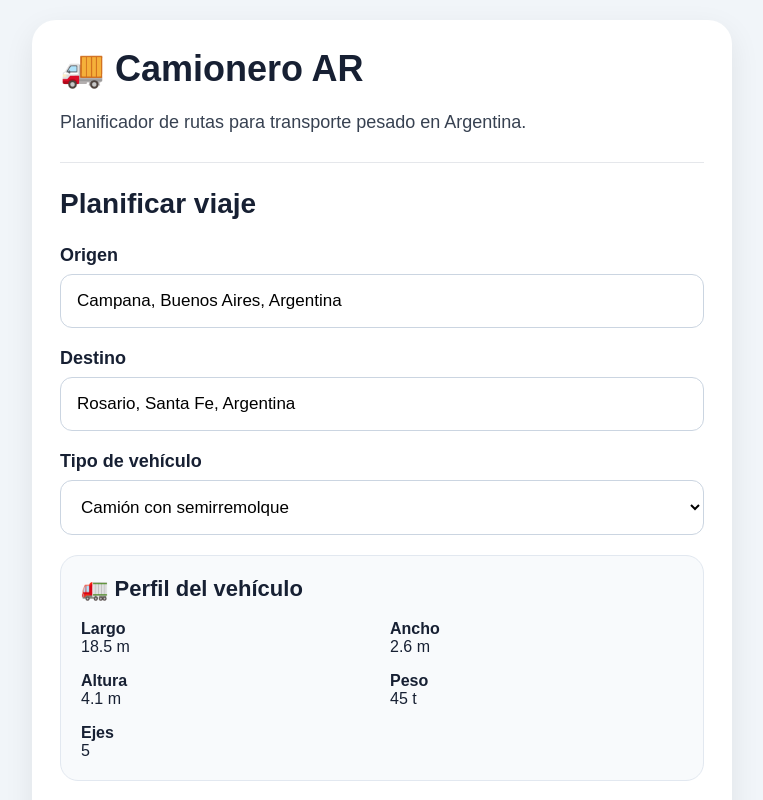
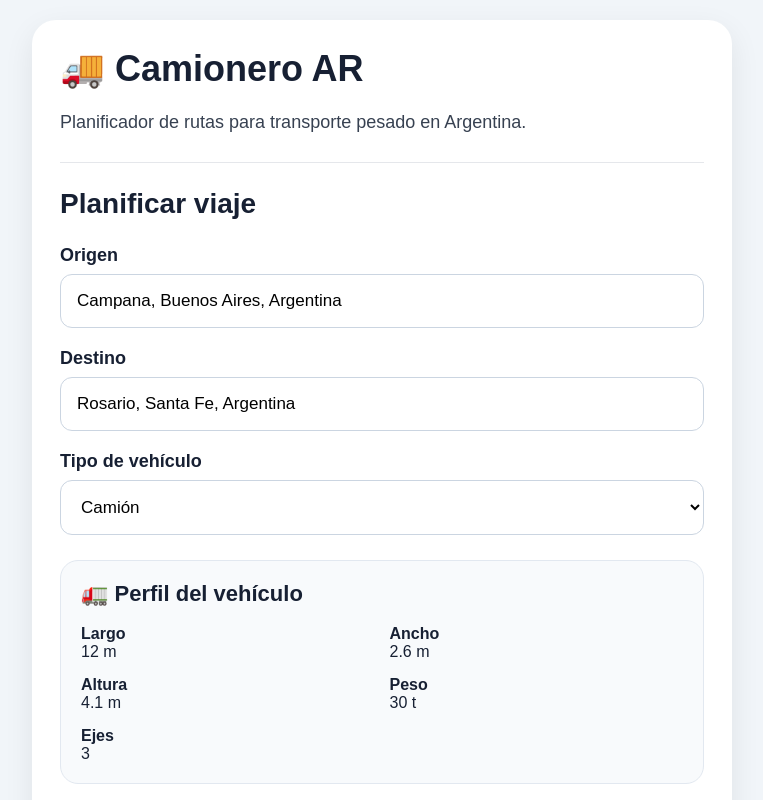
Before and after one commit to sergiogonzaa2250-spec/camionero-ar, a Next.js app: page / in a window 1280 px wide. Shown: the top 800 px of the page, without its empty margins (258-1021 px from the left). Built offline with nearby package versions, Linux system fonts and the light colour scheme.

Commit message:
Update page.tsx

```diff
--- a/app/page.tsx
+++ b/app/page.tsx
@@ -1,14 +1,6 @@
 "use client";
 
 import { useState } from "react";
-
-type ResultadoRuta = {
-  origen: string;
-  destino: string;
-  vehiculo: string;
-  distanciaKm: number;
-  duracionMinutos: number;
-};
 
 type Coordenadas = {
   lon: number;
@@ -23,6 +15,14 @@ type PerfilVehiculo = {
   ejes: string;
 };
 
+type ResultadoRuta = {
+  origen: string;
+  destino: string;
+  vehiculo: string;
+  distanciaKm: number;
+  duracionMinutos: number;
+};
+
 const perfiles: Record<string, PerfilVehiculo> = {
   Camión: {
     largo: "12 m",
@@ -33,7 +33,7 @@ const perfiles: Record<string, PerfilVehiculo> = {
   },
 
   "Camión con acoplado": {
-    largo: "20 m",
+    largo: "20.5 m",
     ancho: "2.6 m",
     altura: "4.1 m",
     peso: "45 t",
@@ -66,17 +66,14 @@ export default function CamioneroAR() {
     "Rosario, Santa Fe, Argentina"
   );
 
-  const [vehiculo, setVehiculo] = useState(
-    "Camión con semirremolque"
-  );
+  const [vehiculo, setVehiculo] = useState("Camión");
 
   const [resultado, setResultado] =
     useState<ResultadoRuta | null>(null);
 
   const [error, setError] = useState("");
+
   const [cargando, setCargando] = useState(false);
-
-  const perfil = perfiles[vehiculo];
 
   async function buscarLugar(lugar: string): Promise<Coordenadas> {
     const texto = lugar.trim();
@@ -94,14 +91,15 @@ export default function CamioneroAR() {
         new URLSearchParams({
           q: texto,
           limit: "1",
+          lang: "es",
         }).toString();
 
-      const respuestaPhoton = await fetch(photonUrl);
+      const respuesta = await fetch(photonUrl);
 
-      if (respuestaPhoton.ok) {
-        const datosPhoton = await respuestaPhoton.json();
+      if (respuesta.ok) {
+        const datos = await respuesta.json();
 
-        const feature = datosPhoton?.features?.[0];
+        const feature = datos?.features?.[0];
 
         const coordenadas =
           feature?.geometry?.coordinates;
@@ -120,7 +118,7 @@ export default function CamioneroAR() {
       }
     } catch {
       /*
-       * Si Photon falla, continuamos con el segundo servicio.
+       * Si Photon falla, seguimos con Nominatim.
        */
     }
 
@@ -138,15 +136,12 @@ export default function CamioneroAR() {
           "accept-language": "es",
         }).toString();
 
-      const respuestaNominatim =
-        await fetch(nominatimUrl);
+      const respuesta = await fetch(nominatimUrl);
 
-      if (respuestaNominatim.ok) {
-        const datosNominatim =
-          await respuestaNominatim.json();
+      if (respuesta.ok) {
+        const datos = await respuesta.json();
 
-        const lugarEncontrado =
-          datosNominatim?.[0];
+        const lugarEncontrado = datos?.[0];
 
         if (
           lugarEncontrado &&
@@ -161,12 +156,12 @@ export default function CamioneroAR() {
       }
     } catch {
       /*
-       * Continuamos hacia el error final.
+       * Se maneja abajo con un mensaje claro.
        */
     }
 
     throw new Error(
-      `No se pudo localizar "${texto}". Probá escribiendo ciudad y provincia.`
+      `No se encontró "${texto}". Probá escribiendo ciudad y provincia.`
     );
   }
 
@@ -191,7 +186,7 @@ export default function CamioneroAR() {
 
     const url =
       `https://router.project-osrm.org/route/v1/driving/${coordenadas}` +
-      `?overview=false&steps=false`;
+      "?overview=false&steps=false";
 
     const respuesta = await fetch(url);
 
@@ -214,7 +209,7 @@ export default function CamioneroAR() {
 
     if (!ruta) {
       throw new Error(
-        "No se encontró una ruta entre los lugares indicados."
+        "No se encontró una ruta entre los lugares."
       );
     }
 
@@ -229,9 +224,7 @@ export default function CamioneroAR() {
 
     return {
       distanciaKm:
-        Math.round(
-          (Number(ruta.distance) / 1000) * 10
-        ) / 10,
+        Math.round((Number(ruta.distance) / 1000) * 10) / 10,
 
       duracionMinutos:
         Math.round(Number(ruta.duration) / 60),
@@ -279,7 +272,7 @@ export default function CamioneroAR() {
         setError(e.message);
       } else {
         setError(
-          "Ocurrió un error inesperado al calcular la ruta."
+          "Ocurrió un error al calcular la ruta."
         );
       }
     } finally {
@@ -301,6 +294,8 @@ export default function CamioneroAR() {
 
     return `${horas} h ${minutosRestantes} min`;
   }
+
+  const perfil = perfiles[vehiculo];
 
   return (
     <main
@@ -457,7 +452,7 @@ export default function CamioneroAR() {
             border:
               "1px solid #cbd5e1",
             fontSize: "17px",
-            marginBottom: "20px",
+            marginBottom: "25px",
             background: "#ffffff",
           }}
         >
@@ -498,32 +493,37 @@ export default function CamioneroAR() {
                 display: "grid",
                 gridTemplateColumns:
                   "1fr 1fr",
-                gap: "16px",
+                gap: "15px",
               }}
             >
               <div>
                 <strong>Largo</strong>
-                <div>{perfil.largo}</div>
+                <br />
+                {perfil.largo}
               </div>
 
               <div>
                 <strong>Ancho</strong>
-                <div>{perfil.ancho}</div>
+                <br />
+                {perfil.ancho}
               </div>
 
               <div>
                 <strong>Altura</strong>
-                <div>{perfil.altura}</div>
+                <br />
+                {perfil.altura}
               </div>
 
               <div>
                 <strong>Peso</strong>
-                <div>{perfil.peso}</div>
+                <br />
+                {perfil.peso}
               </div>
 
               <div>
                 <strong>Ejes</strong>
-                <div>{perfil.ejes}</div>
+                <br />
+                {perfil.ejes}
               </div>
             </div>
           </div>
@@ -650,8 +650,10 @@ export default function CamioneroAR() {
             >
               ⚠️ La ruta calculada es una
               estimación vial. El perfil del
-              vehículo todavía no modifica el
-              trazado automáticamente.
+              vehículo se muestra como
+              referencia, pero todavía no
+              modifica automáticamente el
+              trazado.
 
               <br />
               <br />
@@ -660,16 +662,17 @@ export default function CamioneroAR() {
               restricciones específicas para
               transporte pesado, peso por eje,
               altura máxima, puentes, peajes,
-              tránsito, permisos ni restricciones
-              legales.
+              tránsito, permisos ni
+              restricciones legales.
             </div>
           </div>
         )}
 
         <p
           style={{
+            textAlign: "center",
             marginTop: "30px",
-            textAlign: "center",
+            marginBottom: 0,
             color: "#94a3b8",
             fontSize: "14px",
           }}
```
